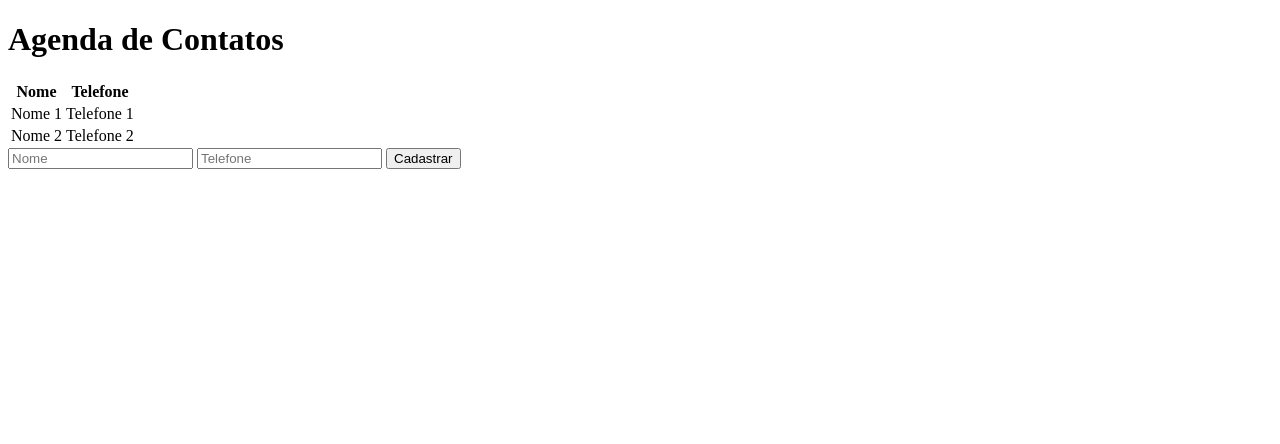
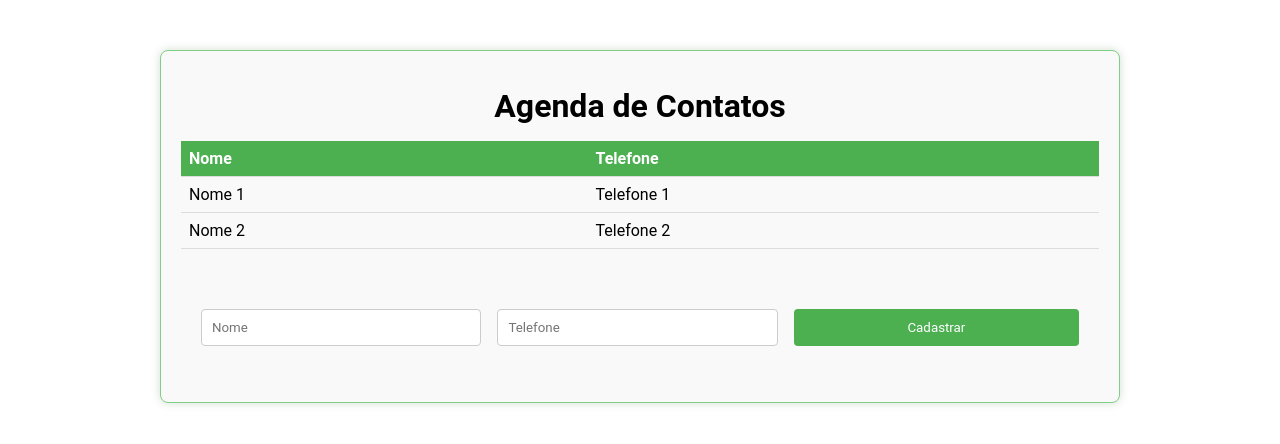
Before and after one commit to Kleberzito/agenda_de_contatos, a plain HTML site: page index.html in a window 1280 px wide. Drawn offline with Linux system fonts and the light colour scheme.

Commit message:
Criando a estilização do formulario

```diff
--- a/index.html
+++ b/index.html
@@ -4,6 +4,7 @@
     <meta charset="UTF-8">
     <meta name="viewport" content="width=device-width, initial-scale=1.0">
     <title>Agenda de Contatos</title>
+    <link rel="stylesheet" href="main.css">
 </head>
 <body>
     <div class="container">
@@ -25,8 +26,8 @@
             </tr>
         </table>
         <form action="">
-            <input type="text" placeholder="Nome">
-            <input type="text" placeholder="Telefone">
+            <input type="text" required placeholder="Nome">
+            <input type="number" required placeholder="Telefone">
             <button type="submit">Cadastrar</button>
         </form>
     </div>
--- /dev/null
+++ b/main.css
@@ -0,0 +1,76 @@
+* {
+    margin: 0;
+    padding: 0;
+    box-sizing: border-box;
+    font-family: 'Roboto', sans-serif;
+}
+
+.container {
+    max-width: 960px;
+    margin: 50px auto;
+    padding: 20px;
+    background-color: #f9f9f9;
+    border-radius: 8px;
+    border: 1px solid #81ce84;
+    box-shadow: 0 0 10px rgba(0, 83, 11, 0.185);
+}
+
+header {
+    text-align: center;
+    margin: 8px 0;
+    padding: 8px;
+}
+
+form {
+    max-width: auto;
+    margin: 40px auto 16px;
+    display: flex;
+    flex-direction: row;
+    justify-content: space-between;
+    padding: 20px;
+    border-radius: 5px;
+    gap: 16px;
+}
+
+form input {
+    width: calc(100% - 20px);
+    padding: 10px;
+    display: block;
+    margin-left: auto;
+    margin-right: auto;
+    border: 1px solid #ccc;
+    border-radius: 4px;
+}
+
+form button[type="submit"] {
+    width: 100%;
+    padding: 10px;
+    background-color: #4CAF50;
+    color: white;
+    border: none;
+    border-radius: 4px;
+    cursor: pointer;
+}
+
+form button[type="submit"]:hover {
+    background-color: #45a049;
+}
+table {
+    width: 100%;
+    border-collapse: collapse;
+}
+
+th, td {
+    padding: 8px;
+    text-align: left;
+    border-bottom: 1px solid #ddd;
+}
+
+th {
+    background-color: #4CAF50;
+    color: white;
+}
+
+tr:hover {
+    background-color: #f5f5f5;
+}
```
